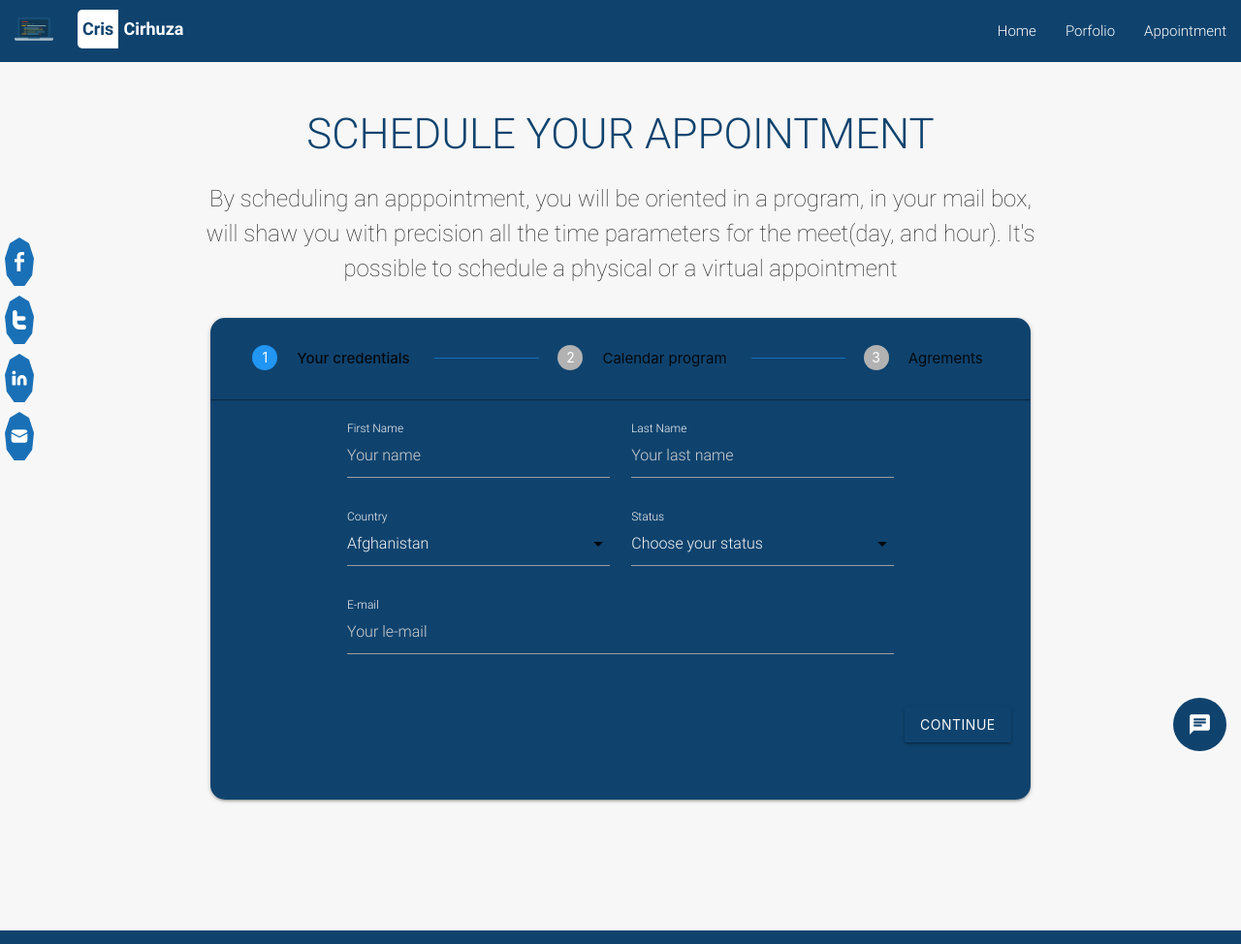
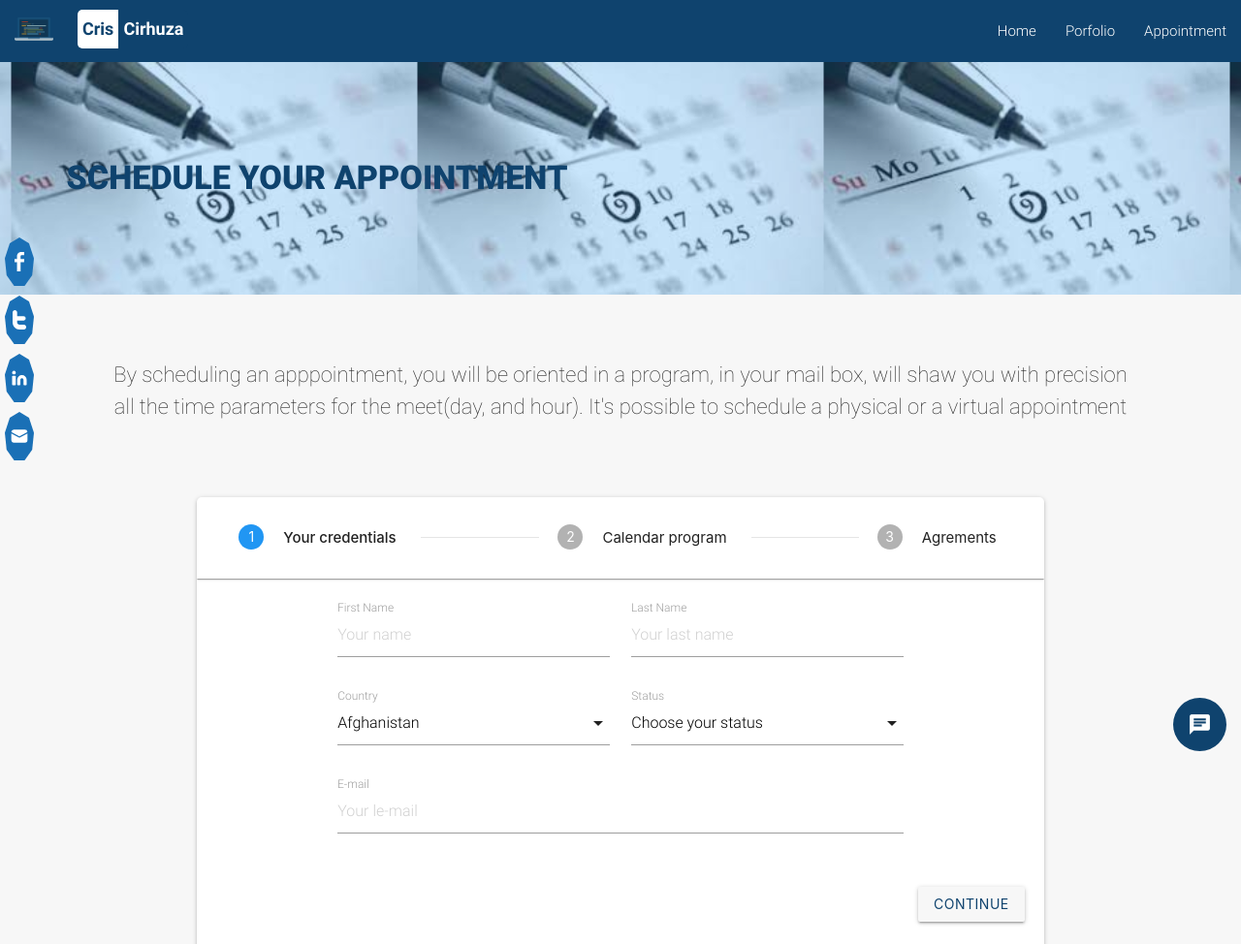
Before and after one commit to skywalker282/myagencywebsiteproject, a website: page appointment.html in a window 1280 px wide. Shown: the top 974 px of the page at 97% size. Drawn offline with Linux system fonts and the light colour scheme.

Commit message:
Fix: Level up some styles on the appointment page

```diff
--- a/appointment.html
+++ b/appointment.html
@@ -49,10 +49,10 @@
           </ul>
 
           <div class="appointment">
-            <div class="header container">
-              <h3 class="text-primary">SCHEDULE YOUR APPOINTMENT</h3>
-              <p class="">By scheduling an apppointment, you will be oriented in a program, in your mail box, will shaw you with precision all the time parameters for the meet(day, and hour). It's possible to schedule a physical or a virtual appointment</p>
+            <div class="header">
+              <h4>SCHEDULE YOUR APPOINTMENT</h4>
             </div>
+            <p class="">By scheduling an apppointment, you will be oriented in a program, in your mail box, will shaw you with precision all the time parameters for the meet(day, and hour). It's possible to schedule a physical or a virtual appointment</p>
             <div class="row container">
             <div class="col s12 form">
               <div class="card">
--- a/css/_config.scss
+++ b/css/_config.scss
@@ -25,8 +25,8 @@ $front-light: #f7f7f7;
 }
 
 @font-face {
-  font-family: "roboto-reg";
-  src: url("../Roboto/Roboto-Regular.ttf");
+  font-family: "roboto-black";
+  src: url("../Roboto/Roboto-Black.ttf");
 }
 
 * {
@@ -90,7 +90,7 @@ input:-internal-autofill-selected {
   justify-content: center;
   align-items: center;
   text-align: center;
-  font-family: "roboto-light";
+  font-family: "roboto-black";
   margin: 0;
   color: $front;
   padding: 1% 3%;
@@ -112,6 +112,7 @@ input:-internal-autofill-selected {
   @include section-title;
   float: right;
   border-radius: 30px 0px 0px 30px;
+  font-family: "roboto-black";
 }
 
 @mixin action-jobs {
--- a/css/appointment.scss
+++ b/css/appointment.scss
@@ -40,42 +40,58 @@ nav {
 }
 
 .appointment {
-  padding: 50px 20px 100px;
+  padding: 0;
   background-color: $front-light;
-
-  h3 {
-    text-align: center;
-    font-family: "roboto-light";
-    margin: 0;
-    margin-bottom: 25px;
+  .row {
+    margin-bottom: 0px;
+  }
+  .header {
+    height: 30vh;
+    background-image: url("../img/appointment.jpeg");
+    background-size: contain;
+    background-position: bottom;
+    background-repeat: repeat;
+    h4 {
+      display: flex;
+      align-items: center;
+      background-color: #2195f33d;
+      font-family: "roboto-black";
+      margin: 0;
+      padding: 0em 2em;
+      width: 100%;
+      height: 100%;
+      color: $primary !important;
+    }
   }
   p {
-    font-size: 24px;
+    font-size: 22px;
     font-family: "roboto-thin";
     text-align: center;
     margin-bottom: 25px;
+    padding: 3em 5em 2em;
   }
   .card {
-    border-radius: 15px;
-    background-color: $primary;
+    border-radius: 5px;
+    margin-bottom: 6rem;
+    // background-color: $primary;
 
     ul.stepper .step:not(:last-of-type)::after {
-      background-color: $primary-light !important;
+      // background-color: $primary-light !important;
     }
     .step-content {
       &::after {
-        color: $front !important;
-        background-color: $front !important;
+        // color: $front !important;
+        // background-color: $front !important;
       }
       .step-title {
         * {
-          color: $front !important;
+          // color: $front !important;
         }
         &::before {
-          background-color: $front;
+          // background-color: $front;
         }
         &::after {
-          color: $front !important;
+          // color: $front !important;
         }
       }
       .switch label input[type="checkbox"]:checked + .lever {
@@ -87,10 +103,10 @@ nav {
       input {
         font-family: "roboto-light";
         &:hover {
-          border-color: $front !important;
+          // border-color: $front !important;
         }
         &:focus {
-          border-color: $front !important;
+          // border-color: $front !important;
         }
       }
       label {
@@ -101,7 +117,7 @@ nav {
         font-family: "roboto-thin" !important;
       }
       i {
-        color: $front-light;
+        color: $primary;
         &:hover {
           color: $front;
         }
@@ -113,17 +129,25 @@ nav {
       }
       .input-field {
         * {
-          color: $front-light;
+          // color: $front-light;
         }
       }
       .timepicker-digital-display {
         * {
-          color: $primary-light !important;
+          color: $front-light !important;
         }
       }
       .timepicker-tick {
         background-color: $primary !important;
         color: $front-light;
+        &:focus {
+          background-color: $front-light !important;
+          color: $primary !important;
+        }
+        &:hover {
+          background-color: $front-light !important;
+          color: $primary !important;
+        }
       }
       .timepicker-canvas-bearing {
         fill: $primary;
@@ -137,13 +161,14 @@ nav {
       h5 {
         text-align: center;
         font-family: "roboto-light";
-        color: $front-light;
+        color: $primary-light;
       }
       button {
-        color: $front-light !important;
+        background-color: $front-light;
+        color: $primary !important;
         &:hover {
           transition: 0.3s color;
-          background-color: $front-light;
+          background-color: $front;
           color: $primary !important;
         }
       }
@@ -151,7 +176,7 @@ nav {
         font-size: 18px;
         font-family: "roboto-thin";
         text-align: center;
-        color: $front-light;
+        color: $primary-light;
         font-size: 20px;
         margin: 15px 0;
       }
--- a/css/home.scss
+++ b/css/home.scss
@@ -121,7 +121,7 @@ nav {
 
 .passport {
   background: $primary;
-  h4 {
+  & > h5 {
     @include section-title;
   }
   .passport-content {
@@ -283,7 +283,7 @@ nav {
   padding: 30px 0;
   padding-top: 0;
   background-color: $front-light;
-  h4 {
+  & > h5 {
     @include section-title;
   }
   // hr {
```
Also changed, not shown: index.html (+4 -4 lines), css/appointment.css, css/home.css, img/appointment.jpeg (added), 2 other files.
